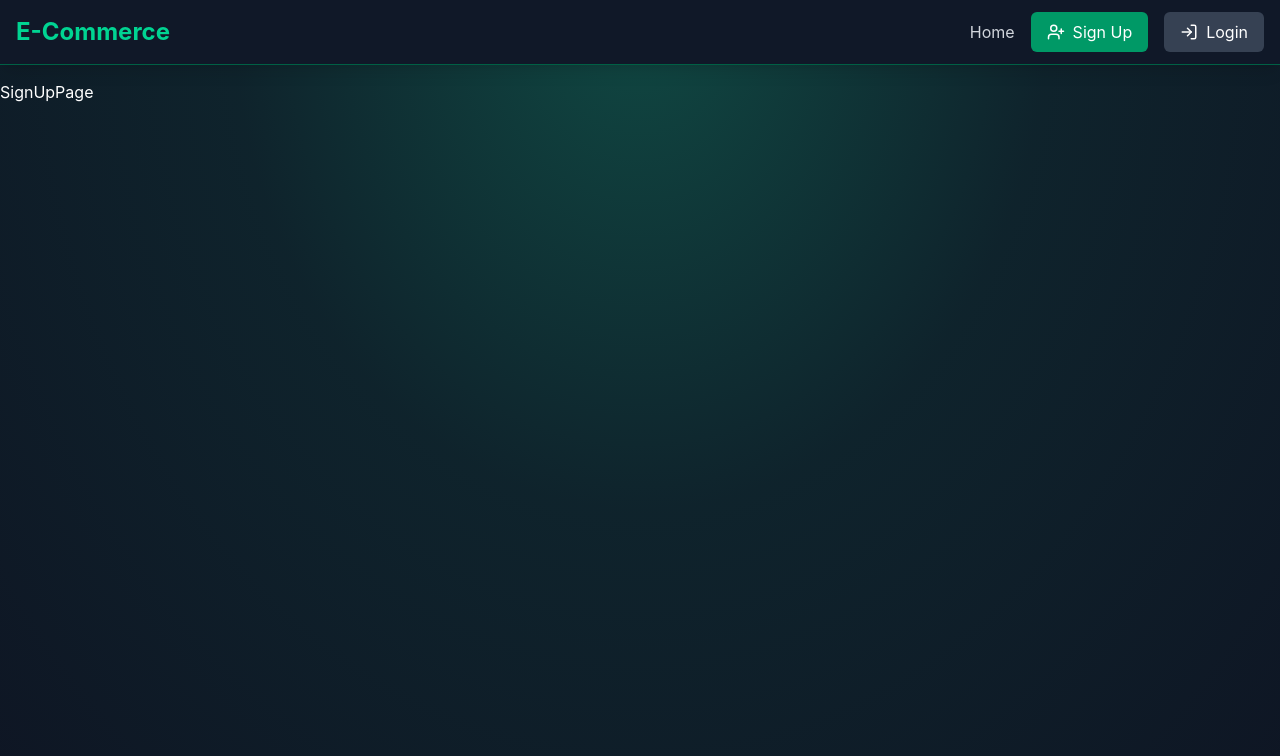
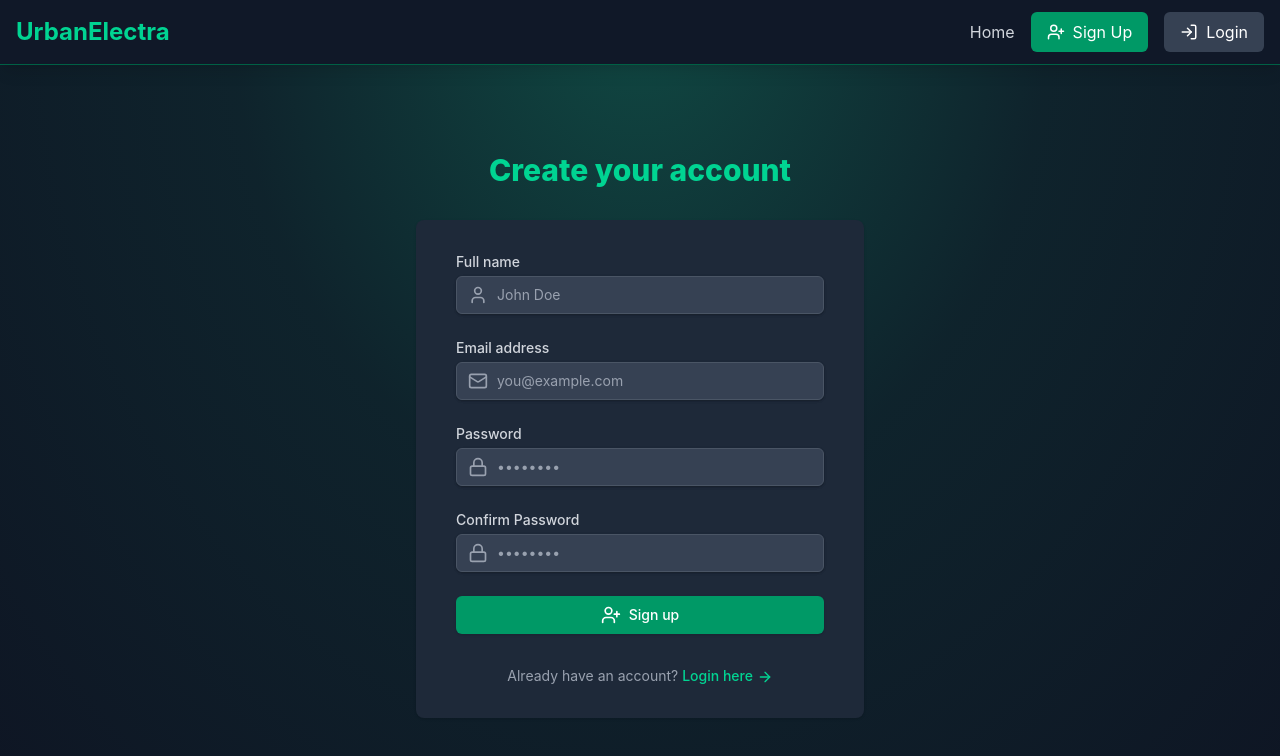
Before and after one commit to AdityaSohal/UrbanElectra, a React (Vite) app in the folder frontend/: page /signup in a window 1280 px wide. Shown: the top 756 px of the page. Built offline with nearby package versions, Linux system fonts and the light colour scheme.

Commit message:
made signup and login page

```diff
--- a/frontend/src/components/Navbar.jsx
+++ b/frontend/src/components/Navbar.jsx
@@ -13,7 +13,7 @@
             <div className='container mx-auto px-4 py-3'>
                 <div className='flex flex-wrap justify-between items-center'>
                     <Link to='/' className='text-2xl font-bold text-emerald-400 items-center space-x-2 flex'>
-                        E-Commerce
+                        UrbanElectra
                     </Link>
 
                     <nav className='flex flex-wrap items-center gap-4'>
--- a/frontend/src/pages/LoginPage.jsx
+++ b/frontend/src/pages/LoginPage.jsx
@@ -1,9 +1,115 @@
-import React from 'react'
+import { useState } from "react";
+import { motion } from "framer-motion";
+import { Link } from "react-router-dom";
+import { LogIn, Mail, Lock, ArrowRight, Loader } from "lucide-react";
+import { useUserStore } from "../stores/useUserStore";
 
 const LoginPage = () => {
-  return (
-    <div>LoginPage</div>
-  )
-}
+	const [email, setEmail] = useState("");
+	const [password, setPassword] = useState("");
 
-export default LoginPage
+	const { login, loading } = useUserStore();
+
+	const handleSubmit = (e) => {
+		e.preventDefault();
+		console.log(email, password);
+		login(email, password);
+	};
+
+	return (
+		<div className='flex flex-col justify-center py-12 sm:px-6 lg:px-8'>
+			<motion.div
+				className='sm:mx-auto sm:w-full sm:max-w-md'
+				initial={{ opacity: 0, y: -20 }}
+				animate={{ opacity: 1, y: 0 }}
+				transition={{ duration: 0.8 }}
+			>
+				<h2 className='mt-6 text-center text-3xl font-extrabold text-emerald-400'>Create your account</h2>
+			</motion.div>
+
+			<motion.div
+				className='mt-8 sm:mx-auto sm:w-full sm:max-w-md'
+				initial={{ opacity: 0, y: 20 }}
+				animate={{ opacity: 1, y: 0 }}
+				transition={{ duration: 0.8, delay: 0.2 }}
+			>
+				<div className='bg-gray-800 py-8 px-4 shadow sm:rounded-lg sm:px-10'>
+					<form onSubmit={handleSubmit} className='space-y-6'>
+						<div>
+							<label htmlFor='email' className='block text-sm font-medium text-gray-300'>
+								Email address
+							</label>
+							<div className='mt-1 relative rounded-md shadow-sm'>
+								<div className='absolute inset-y-0 left-0 pl-3 flex items-center pointer-events-none'>
+									<Mail className='h-5 w-5 text-gray-400' aria-hidden='true' />
+								</div>
+								<input
+									id='email'
+									type='email'
+									required
+									value={email}
+									onChange={(e) => setEmail(e.target.value)}
+									className=' block w-full px-3 py-2 pl-10 bg-gray-700 border border-gray-600
+									rounded-md shadow-sm
+									 placeholder-gray-400 focus:outline-none focus:ring-emerald-500
+									 focus:border-emerald-500 sm:text-sm'
+									placeholder='you@example.com'
+								/>
+							</div>
+						</div>
+
+						<div>
+							<label htmlFor='password' className='block text-sm font-medium text-gray-300'>
+								Password
+							</label>
+							<div className='mt-1 relative rounded-md shadow-sm'>
+								<div className='absolute inset-y-0 left-0 pl-3 flex items-center pointer-events-none'>
+									<Lock className='h-5 w-5 text-gray-400' aria-hidden='true' />
+								</div>
+								<input
+									id='password'
+									type='password'
+									required
+									value={password}
+									onChange={(e) => setPassword(e.target.value)}
+									className=' block w-full px-3 py-2 pl-10 bg-gray-700 border border-gray-600
+									rounded-md shadow-sm placeholder-gray-400 focus:outline-none focus:ring-emerald-500 focus:border-emerald-500 sm:text-sm'
+									placeholder='••••••••'
+								/>
+							</div>
+						</div>
+
+						<button
+							type='submit'
+							className='w-full flex justify-center py-2 px-4 border border-transparent
+							rounded-md shadow-sm text-sm font-medium text-white bg-emerald-600
+							 hover:bg-emerald-700 focus:outline-none focus:ring-2 focus:ring-offset-2
+							  focus:ring-emerald-500 transition duration-150 ease-in-out disabled:opacity-50'
+							disabled={loading}
+						>
+							{loading ? (
+								<>
+									<Loader className='mr-2 h-5 w-5 animate-spin' aria-hidden='true' />
+									Loading...
+								</>
+							) : (
+								<>
+									<LogIn className='mr-2 h-5 w-5' aria-hidden='true' />
+									Login
+								</>
+							)}
+						</button>
+					</form>
+
+					<p className='mt-8 text-center text-sm text-gray-400'>
+						Not a member?{" "}
+						<Link to='/signup' className='font-medium text-emerald-400 hover:text-emerald-300'>
+							Sign up now <ArrowRight className='inline h-4 w-4' />
+						</Link>
+					</p>
+				</div>
+			</motion.div>
+		</div>
+	);
+};
+export default LoginPage;
--- a/frontend/src/pages/SignUpPage.jsx
+++ b/frontend/src/pages/SignUpPage.jsx
@@ -1,9 +1,160 @@
-import React from 'react'
+import { useState } from "react";
+import { Link } from "react-router-dom";
+import { UserPlus, Mail, Lock, User, ArrowRight, Loader } from "lucide-react";
+import { motion } from "framer-motion";
+import { useUserStore } from "../stores/useUserStore";
 
 const SignUpPage = () => {
-  return (
-    <div>SignUpPage</div>
-  )
-}
+	const [formData, setFormData] = useState({
+		name: "",
+		email: "",
+		password: "",
+		confirmPassword: "",
+	});
 
-export default SignUpPage
+	const { signup, loading } = useUserStore();
+
+	const handleSubmit = (e) => {
+		e.preventDefault();
+		signup(formData);
+	};
+
+	return (
+		<div className='flex flex-col justify-center py-12 sm:px-6 lg:px-8'>
+			<motion.div
+				className='sm:mx-auto sm:w-full sm:max-w-md'
+				initial={{ opacity: 0, y: -20 }}
+				animate={{ opacity: 1, y: 0 }}
+				transition={{ duration: 0.8 }}
+			>
+				<h2 className='mt-6 text-center text-3xl font-extrabold text-emerald-400'>Create your account</h2>
+			</motion.div>
+
+			<motion.div
+				className='mt-8 sm:mx-auto sm:w-full sm:max-w-md'
+				initial={{ opacity: 0, y: 20 }}
+				animate={{ opacity: 1, y: 0 }}
+				transition={{ duration: 0.8, delay: 0.2 }}
+			>
+				<div className='bg-gray-800 py-8 px-4 shadow sm:rounded-lg sm:px-10'>
+					<form onSubmit={handleSubmit} className='space-y-6'>
+						<div>
+							<label htmlFor='name' className='block text-sm font-medium text-gray-300'>
+								Full name
+							</label>
+							<div className='mt-1 relative rounded-md shadow-sm'>
+								<div className='absolute inset-y-0 left-0 pl-3 flex items-center pointer-events-none'>
+									<User className='h-5 w-5 text-gray-400' aria-hidden='true' />
+								</div>
+								<input
+									id='name'
+									type='text'
+									required
+									value={formData.name}
+									onChange={(e) => setFormData({ ...formData, name: e.target.value })}
+									className='block w-full px-3 py-2 pl-10 bg-gray-700 border border-gray-600 rounded-md shadow-sm
+									 placeholder-gray-400 focus:outline-none focus:ring-emerald-500 focus:border-emerald-500 sm:text-sm'
+									placeholder='John Doe'
+								/>
+							</div>
+						</div>
+
+						<div>
+							<label htmlFor='email' className='block text-sm font-medium text-gray-300'>
+								Email address
+							</label>
+							<div className='mt-1 relative rounded-md shadow-sm'>
+								<div className='absolute inset-y-0 left-0 pl-3 flex items-center pointer-events-none'>
+									<Mail className='h-5 w-5 text-gray-400' aria-hidden='true' />
+								</div>
+								<input
+									id='email'
+									type='email'
+									required
+									value={formData.email}
+									onChange={(e) => setFormData({ ...formData, email: e.target.value })}
+									className=' block w-full px-3 py-2 pl-10 bg-gray-700 border border-gray-600
+									rounded-md shadow-sm
+									 placeholder-gray-400 focus:outline-none focus:ring-emerald-500
+									 focus:border-emerald-500 sm:text-sm'
+									placeholder='you@example.com'
+								/>
+							</div>
+						</div>
+
+						<div>
+							<label htmlFor='password' className='block text-sm font-medium text-gray-300'>
+								Password
+							</label>
+							<div className='mt-1 relative rounded-md shadow-sm'>
+								<div className='absolute inset-y-0 left-0 pl-3 flex items-center pointer-events-none'>
+									<Lock className='h-5 w-5 text-gray-400' aria-hidden='true' />
+								</div>
+								<input
+									id='password'
+									type='password'
+									required
+									value={formData.password}
+									onChange={(e) => setFormData({ ...formData, password: e.target.value })}
+									className=' block w-full px-3 py-2 pl-10 bg-gray-700 border border-gray-600
+									rounded-md shadow-sm placeholder-gray-400 focus:outline-none focus:ring-emerald-500 focus:border-emerald-500 sm:text-sm'
+									placeholder='••••••••'
+								/>
+							</div>
+						</div>
+
+						<div>
+							<label htmlFor='confirmPassword' className='block text-sm font-medium text-gray-300'>
+								Confirm Password
+							</label>
+							<div className='mt-1 relative rounded-md shadow-sm'>
+								<div className='absolute inset-y-0 left-0 pl-3 flex items-center pointer-events-none'>
+									<Lock className='h-5 w-5 text-gray-400' aria-hidden='true' />
+								</div>
+								<input
+									id='confirmPassword'
+									type='password'
+									required
+									value={formData.confirmPassword}
+									onChange={(e) => setFormData({ ...formData, confirmPassword: e.target.value })}
+									className=' block w-full px-3 py-2 pl-10 bg-gray-700 border
+									 border-gray-600 rounded-md shadow-sm placeholder-gray-400 focus:outline-none focus:ring-emerald-500 focus:border-emerald-500 sm:text-sm'
+									placeholder='••••••••'
+								/>
+							</div>
+						</div>
+
+						<button
+							type='submit'
+							className='w-full flex justify-center py-2 px-4 border border-transparent
+							rounded-md shadow-sm text-sm font-medium text-white bg-emerald-600
+							 hover:bg-emerald-700 focus:outline-none focus:ring-2 focus:ring-offset-2
+							  focus:ring-emerald-500 transition duration-150 ease-in-out disabled:opacity-50'
+							disabled={loading}
+						>
+							{loading ? (
+								<>
+									<Loader className='mr-2 h-5 w-5 animate-spin' aria-hidden='true' />
+									Loading...
+								</>
+							) : (
+								<>
+									<UserPlus className='mr-2 h-5 w-5' aria-hidden='true' />
+									Sign up
+								</>
+							)}
+						</button>
+					</form>
+
+					<p className='mt-8 text-center text-sm text-gray-400'>
+						Already have an account?{" "}
+						<Link to='/login' className='font-medium text-emerald-400 hover:text-emerald-300'>
+							Login here <ArrowRight className='inline h-4 w-4' />
+						</Link>
+					</p>
+				</div>
+			</motion.div>
+		</div>
+	);
+};
+export default SignUpPage;
```
